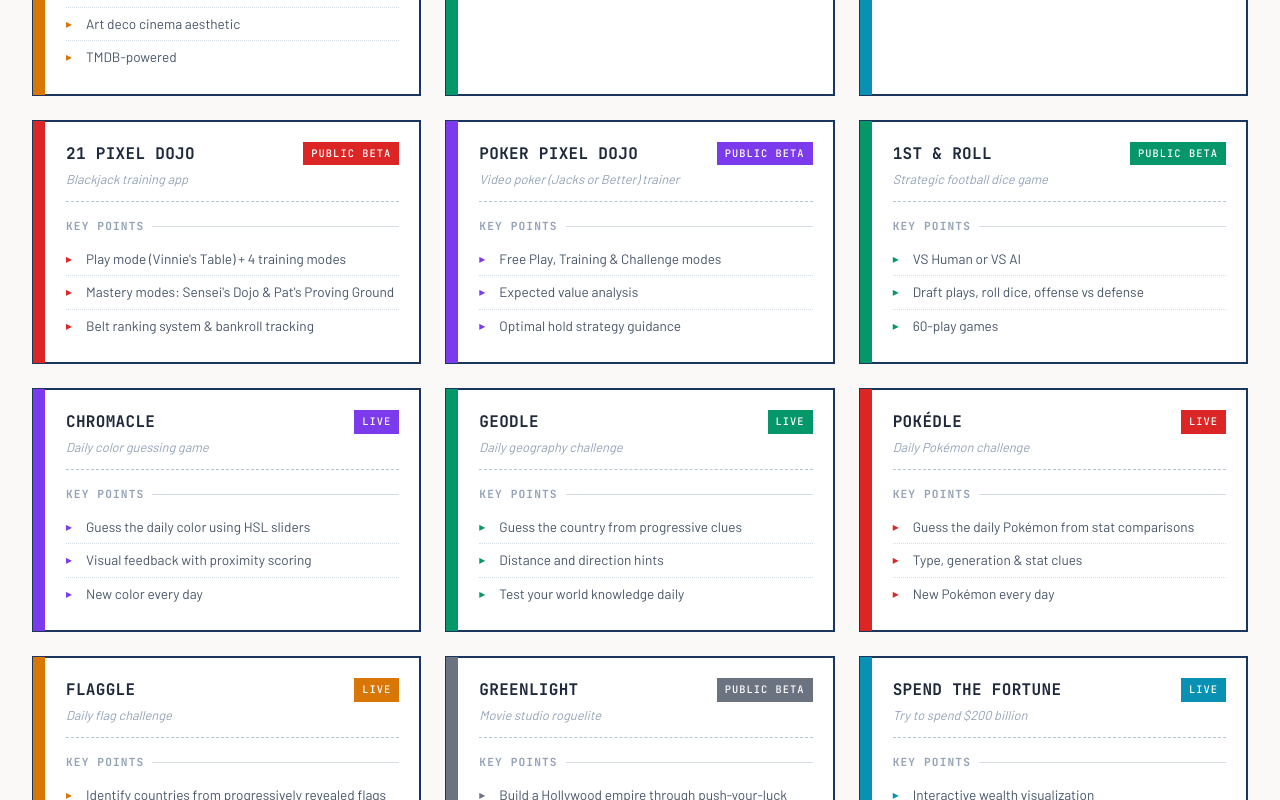
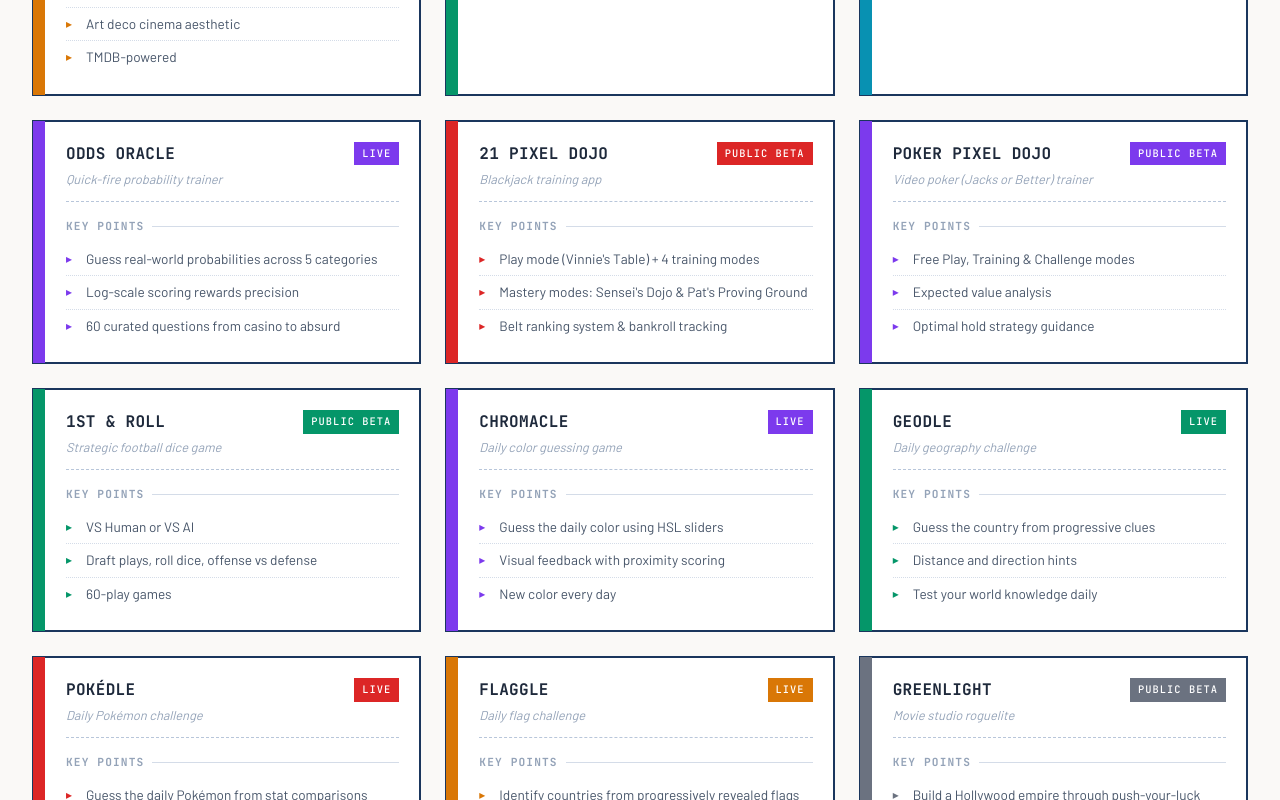
Before and after one commit to agent-lucas-bishop/codyp-xyz, a React (Vite) app: page / in a window 1280 px wide. Shown: the part 820-1620 px from the top of the page. Built offline with nearby package versions, Linux system fonts and the light colour scheme.

Commit message:
Add Odds Oracle to public projects

```diff
--- a/src/App.tsx
+++ b/src/App.tsx
@@ -110,6 +110,14 @@
       badge: 'LIVE',
       link: 'https://properties.codyp.xyz',
       points: ['Create & manage custom property lists', '8 industry templates + blank/default', 'Import existing files, hundreds of preloaded properties'],
+    },
+    {
+      title: 'Odds Oracle',
+      subtitle: 'Quick-fire probability trainer',
+      zone: 'purple',
+      badge: 'LIVE',
+      link: 'https://odds-oracle-three.vercel.app',
+      points: ['Guess real-world probabilities across 5 categories', 'Log-scale scoring rewards precision', '60 curated questions from casino to absurd'],
     },
     {
       title: '21 Pixel Dojo',
```
